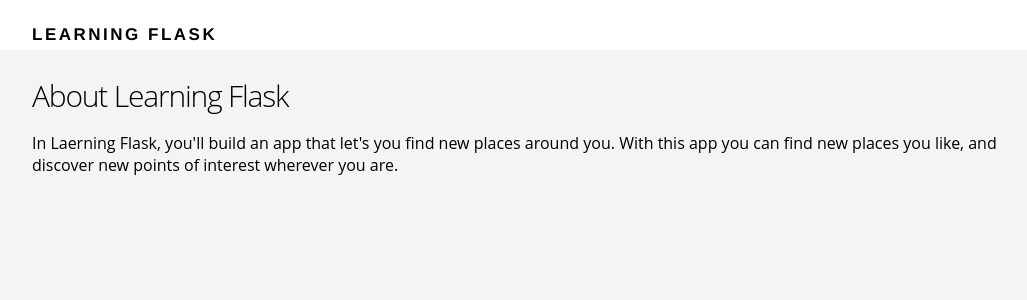
After one commit to dipAch/Latitude---Flask-App, a Flask app: page /about in a window 1280 px wide. The commit adds this page. Shown: the top 300 px of the page, without its empty margins (108-1135 px from the left). Run offline with Flask 2, Linux system fonts and the light colour scheme; some web fonts are replaced.

Commit message:
About Page

```diff
--- a/routes.py
+++ b/routes.py
@@ -6,5 +6,9 @@ app = Flask(__name__)
 def index():
 	return render_template("index.html")
 
+@app.route("/about")
+def about():
+	return render_template("about.html")
+
 if __name__ == "__main__":
 	app.run(debug=True)
--- /dev/null
+++ b/templates/about.html
@@ -0,0 +1,13 @@
+{% extends "layout.html" %}
+
+{% block content %}
+	<main class="about-section">
+		<div class="container">
+			<h2>About Learning Flask</h2>
+			<p>
+				In Laerning Flask, you'll build an app that let's you find new places around you. With this app you
+				can find new places you like, and discover new points of interest wherever you are.
+			</p>
+		</div>
+	</main>
+{% endblock %}
--- a/templates/index.html
+++ b/templates/index.html
@@ -6,7 +6,7 @@
 			<div class="section-content">
 				<h2>Discover places near you.</h2>
 				<a href="#" class="btn-primary">Sign Up</a>
-				<a href="#" class="btn-secondary">Learn More</a>
+				<a href="{{ url_for('about') }}" class="btn-secondary">Learn More</a>
 			</div>
 			<div class="section-device">
 				<img src="static/images/device.png" />
```
